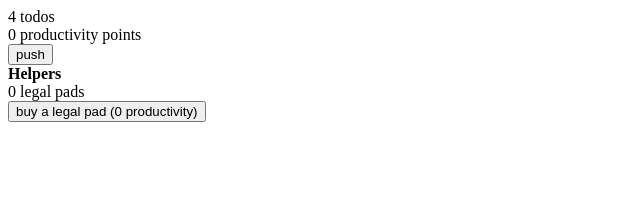
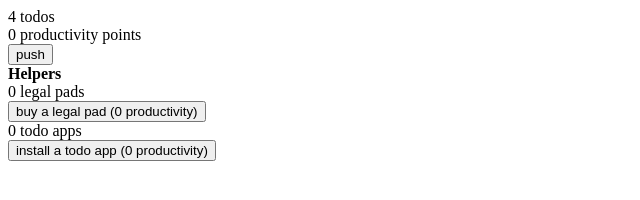
Before and after one commit to jeffhou/W_Web_IdleGame_ProductivityCounter, a plain HTML site: page app.html in a window 1280 px wide. Shown: the whole page, without its empty margins (0-640 px from the left). Drawn offline with Linux system fonts and the light colour scheme.

Commit message:
can now buy todo app

```diff
--- a/app.html
+++ b/app.html
@@ -6,6 +6,7 @@
   var numTodos = 0;
   var productivity = 0;
   var legalPads = 0;
+  var todoApps = 0;
 
   function tick () {
     console.log("tick");
@@ -30,11 +31,20 @@
     updateDisplay();
   }
 
+  function buyTodoApp () {
+    if (productivity >= todoApps * 35) {
+      productivity -= todoApps * 35;
+      todoApps += 1;
+    }
+    updateDisplay();
+  }
+
   // update displays
   function updateDisplay () {
     displayNumTodos();
     displayProductivity();
     displayLegalPads();
+    displayTodoApps();
   }
 
   function displayNumTodos () {
@@ -54,13 +64,22 @@
     document.getElementById("legalPadButton").innerText = "buy a legal pad (" + legalPads + " productivity)";
   }
 
+  function displayTodoApps () {
+    let newString = todoApps + " todo apps";
+    document.getElementById("todoApps").innerText = newString;
+    document.getElementById("todoAppButton").disabled = productivity < todoApps * 35;
+    document.getElementById("todoAppButton").innerText = "install a todo app (" + todoApps + " productivity)";
+  }
+
   // update model
   function incrementTodos () {
     numTodos++;
     numTodos += legalPads;
+    numTodos += todoApps * 5;
   }
   </script>
 </head>
+
 <body>
   <div id="numTodos"></div>
   <div id="productivity"></div>
@@ -71,9 +90,11 @@
       <div id="legalPads"></div>
       <button id="legalPadButton" onclick="buyLegalPad()"></button>
     </div>
-    <div></div>
-    <div></div>
-    <div></div>
+    <div>
+      <div id="todoApps"></div>
+      <button id="todoAppButton" onclick="buyTodoApp()"></button>
+    </div>
   </div>
 </body>
+
 </html>
```
